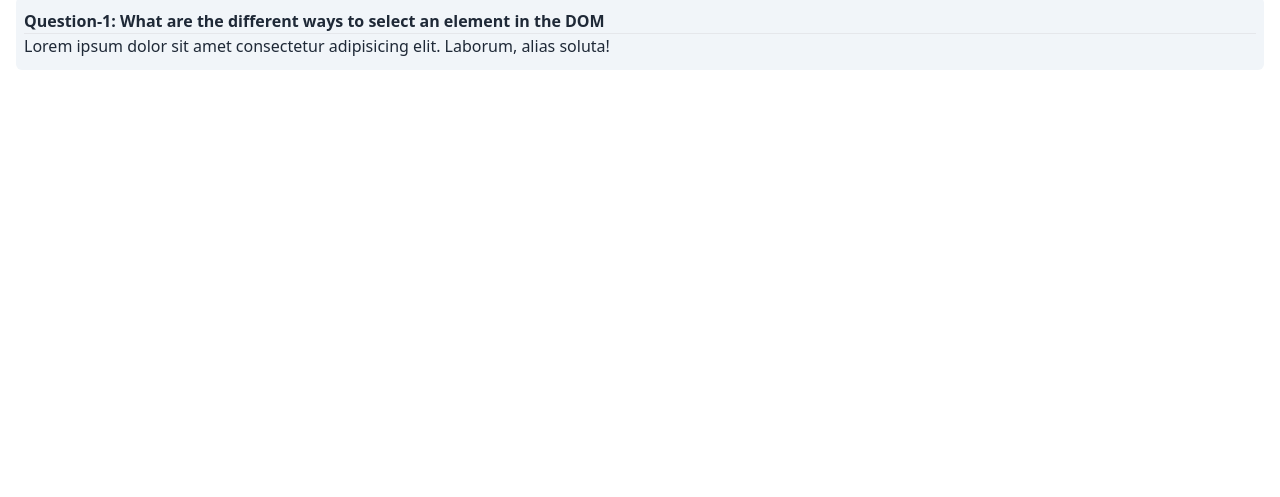
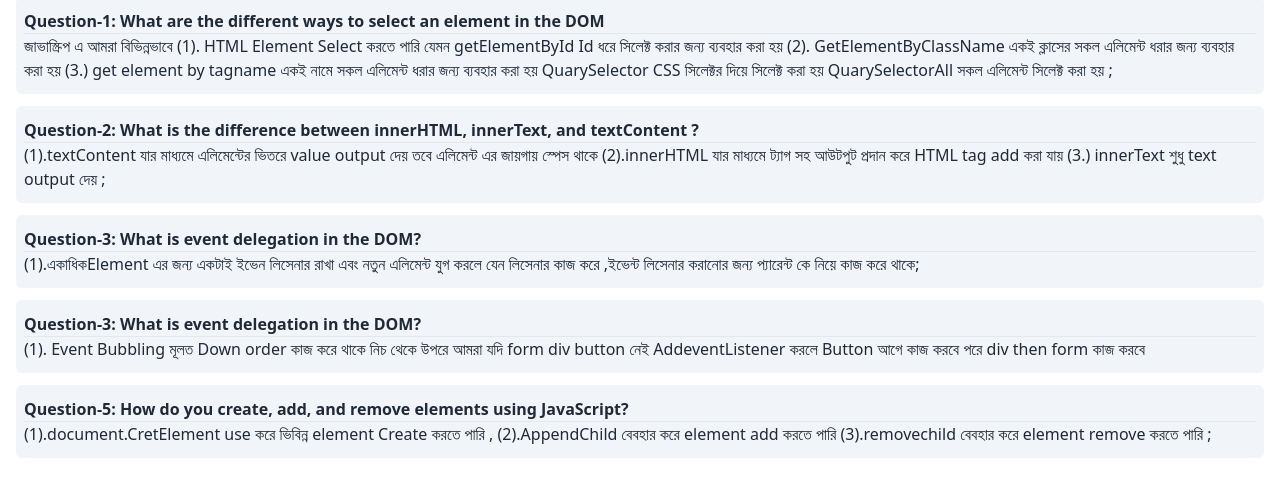
Before and after one commit to trmtanjil/mileSton-5-assignmen, a plain HTML site: page index1.html in a window 1280 px wide. Shown: the part 135-632 px from the top of the page. Drawn offline with nearby package versions, Linux system fonts and the light colour scheme.

Commit message:
5 quition ans commit

```diff
--- a/index1.html
+++ b/index1.html
@@ -21,11 +21,44 @@
         <div class="bg-slate-100 rounded-md py-3 px-2">
             <h3 class="font-bold">Question-1: What are the different ways to select an element in the DOM</h3>
             <hr>
-            <p>Lorem ipsum dolor sit amet consectetur adipisicing elit. Laborum, alias soluta!</p>
+            <p>জাভাস্ক্রিপ এ আমরা বিভিন্নভাবে (1). HTML Element Select করতে পারি যেমন  getElementById Id ধরে সিলেক্ট করার জন্য ব্যবহার করা হয় (2). GetElementByClassName  একই ক্লাসের সকল এলিমেন্ট ধরার জন্য ব্যবহার করা হয়
+              (3.)  get element by tagname একই নামে সকল এলিমেন্ট ধরার জন্য ব্যবহার করা হয় QuarySelector CSS সিলেক্টর দিয়ে সিলেক্ট করা হয় QuarySelectorAll সকল এলিমেন্ট সিলেক্ট করা হয়  ;
+            </p>
+        </div>
+        <!-- qu 2 -->
+        <div class="bg-slate-100 rounded-md py-3 px-2 my-3">
+            <h3 class="font-bold">Question-2: What is the difference between innerHTML, innerText, and textContent ?</h3>
+            <hr>
+            <p>  (1).textContent যার মাধ্যমে এলিমেন্টের ভিতরে value output দেয় তবে এলিমেন্ট এর জায়গায় স্পেস থাকে (2).innerHTML যার মাধ্যমে ট্যাগ সহ আউটপুট প্রদান করে HTML tag add করা যায়
+              (3.)  innerText শুধু  text output দেয়  ;
+            </p>
+        </div>
+        <!-- qu 3 -->
+        <div class="bg-slate-100 rounded-md py-3 px-2 my-3">
+            <h3 class="font-bold">Question-3: What is event delegation in the DOM?</h3>
+            <hr>
+            <p>  (1).একাধিকElement এর জন্য একটাই ইভেন লিসেনার রাখা এবং নতুন এলিমেন্ট যুগ করলে যেন লিসেনার কাজ করে ,ইভেন্ট লিসেনার করানোর জন্য প্যারেন্ট কে নিয়ে কাজ করে থাকে;
+            </p>
+        </div>
+        <!-- qu 4 -->
+        <div class="bg-slate-100 rounded-md py-3 px-2 my-3">
+            <h3 class="font-bold">Question-3: What is event delegation in the DOM?</h3>
+            <hr>
+            <p>  (1). Event Bubbling  মূলত Down order  কাজ করে থাকে নিচ থেকে উপরে আমরা যদি form div button নেই AddeventListener করলে Button আগে কাজ করবে পরে div then form কাজ করবে
+            </p>
+        </div>
+        <!-- qu 5 -->
+        <div class="bg-slate-100 rounded-md py-3 px-2 my-3">
+            <h3 class="font-bold">Question-5: How do you create, add, and remove elements using JavaScript?</h3>
+            <hr>
+            <p>  (1).document.CretElement use করে ভিবিন্ন element Create করতে পারি ,
+                (2).AppendChild বেবহার করে element add করতে পারি
+                (3).removechild বেবহার করে element remove করতে পারি ;
+            </p>
         </div>
     </section>
 
-    <script src="script.js"></script>
+    <!-- <script src="script.js"></script> -->
     <script>
         document.getElementById('click-to-back').addEventListener('click',function(){
             window.location.href = "index.html";
--- a/script.js
+++ b/script.js
@@ -47,11 +47,15 @@ const nevNumber = document.getElementById('nev-number')
     div.classList.add('rounded-md');
     div.classList.add('mx-2');
     div.classList.add('px-2');
+
+
     div.innerHTML=`
 
     <h1 class="text-black text-center my-2 ">You Have Complete The Task
-    ${newtTime}
     </h1>
+
+    <p class="text-black">${newtTime}</p>
+
     `
     cardDiv.appendChild(div);
     if(tasknmbr.length<=0){
```
Also changed, not shown: index.html (+2 -2 lines).
